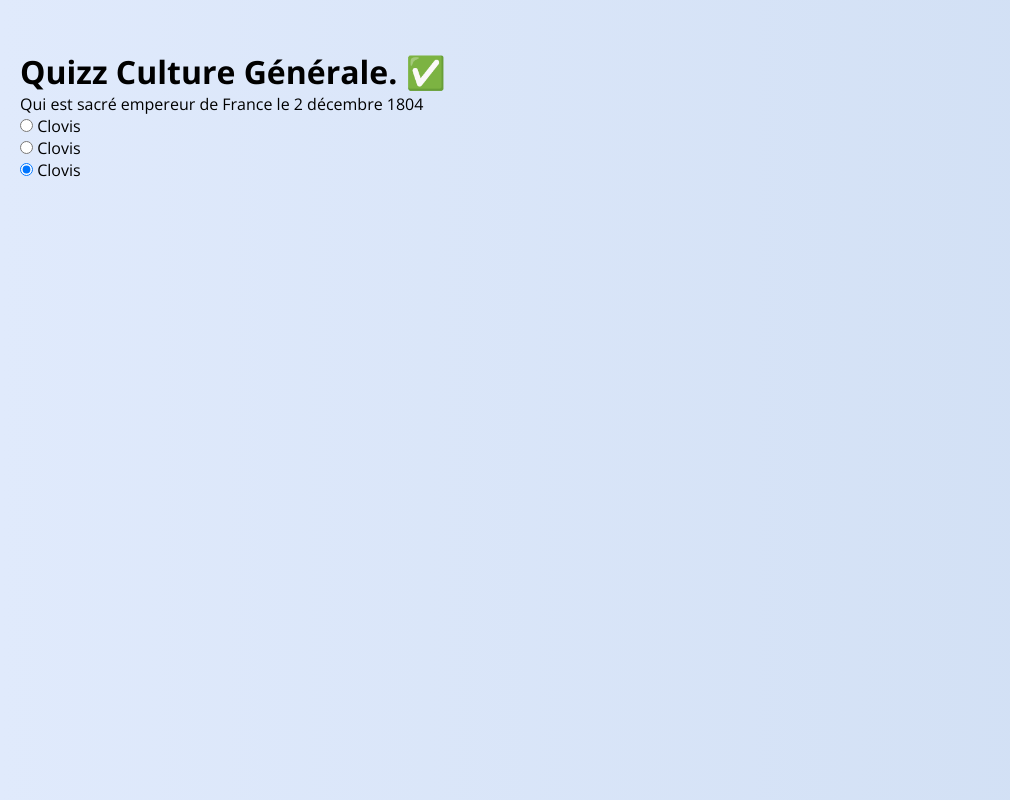
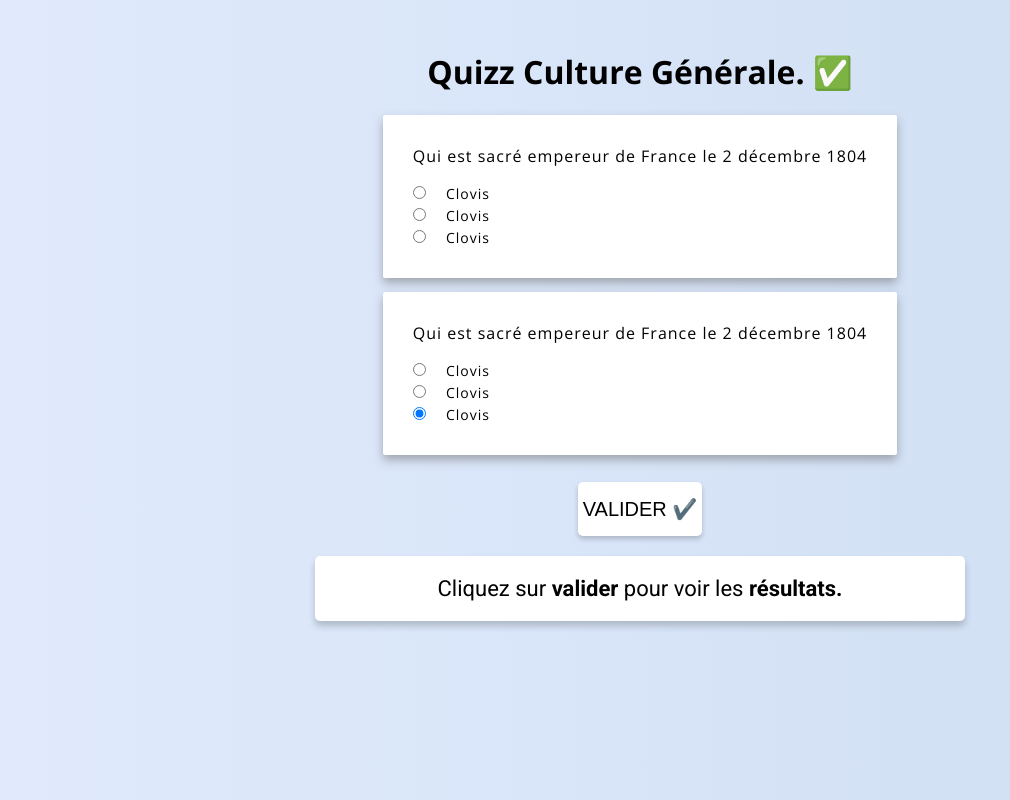
Before and after one commit to PepMama/training-js, a plain HTML site: page 2. Quizz/index.html in a window 1280 px wide. Shown: the whole page, without its empty margins (0-1010 px from the left). Drawn offline with nearby package versions, Linux system fonts and the light colour scheme.

Commit message:
PM - :sparkles: Feat: add CSS

```diff
--- a/2. Quizz/index.html
+++ b/2. Quizz/index.html
@@ -30,10 +30,30 @@
         </div>
       </div>
 
+      <div class="question-block">
+        <p>Qui est sacré empereur de France le 2 décembre 1804</p>
+        <div>
+          <input type="radio" id="Clovis" name="q1" value="a" checked />
+          <label for="Clovis">Clovis</label>
+        </div>
+        <div>
+          <input type="radio" id="Lincoln" name="q1" value="a" checked />
+          <label for="Clovis">Clovis</label>
+        </div>
+        <div>
+          <input type="radio" id="Bonaparte" name="q1" value="a" checked />
+          <label for="Clovis">Clovis</label>
+        </div>
+      </div>
+
+      <button type="submit">VALIDER ✔️</button>
     </form>
 
-
-
+    <div class="results">
+      <h2>Cliquez sur <span>valider</span> pour voir les <span>résultats.</span></h2>
+      <p class="mark"></p>
+      <p class="help"></p>
+    </div>
   </div>
 
 
--- a/2. Quizz/style.css
+++ b/2. Quizz/style.css
@@ -12,3 +12,99 @@ body {
   background: linear-gradient(to right, #e0eafc, #cfdef3);
   padding: clamp(20px, 5vw, 50px) 20px 10px;
 }
+
+h1 {
+  text-align: center;
+  margin-bottom: 15px;
+}
+
+.quizz {
+  display: flex;
+  flex-direction: column;
+  align-items: center;
+  margin: 0 auto;
+}
+
+.question-block {
+  max-width: 650px;
+  background-color: #FFFFFF;
+  box-shadow: 0 5px 10px rgba(104,104,104,0.5);
+  border-radius: 2px;
+  padding: 30px;
+  margin: 7px 0;
+  letter-spacing: 1px;
+}
+
+.question-block > p {
+  margin-bottom: 15px;
+}
+
+.question-block label, .question-block input[type="radio"]{
+  cursor: pointer;
+}
+
+.question-block label {
+  font-size: 14px;
+}
+
+.question-block input[type="radio"]{
+  margin-right: 15px;
+}
+
+form button {
+  display: block;
+  margin: 20px auto;
+  border-radius: 5px;
+  background: #fff;
+  max-width: 200px;
+  padding: 15px 5px;
+  font-size: 20px;
+  cursor: pointer;
+  border: none;
+  box-shadow: 0 3px 5px rgba(0,0,0,0.2);
+}
+
+form button:hover {
+  background: #fafafa;
+}
+
+.results {
+  padding: 20px;
+  margin: 0 auto;
+  max-width: 650px;
+  border-radius: 5px;
+  box-shadow: 0 5px 7px rgba(0,0,0,0.2);
+  background: #fff;
+}
+.results h2 {
+  font-size: 22px;
+  font-family: Roboto, sans-serif;
+  font-weight: 400;
+}
+.results h2 span {
+  font-weight: 700;
+}
+
+.results h2, .help {
+  text-align: center;
+}
+
+.help, .mark {
+  display: none;
+  margin-top: 20px;
+}
+
+.help {
+  font-size: 20px;
+}
+
+.mark {
+  font-family: Roboto, sans-serif;
+  font-weight: 400;
+  font-size: 25px;
+  text-align: center;
+}
+
+.mark span {
+  font-weight: 700;
+}
```
